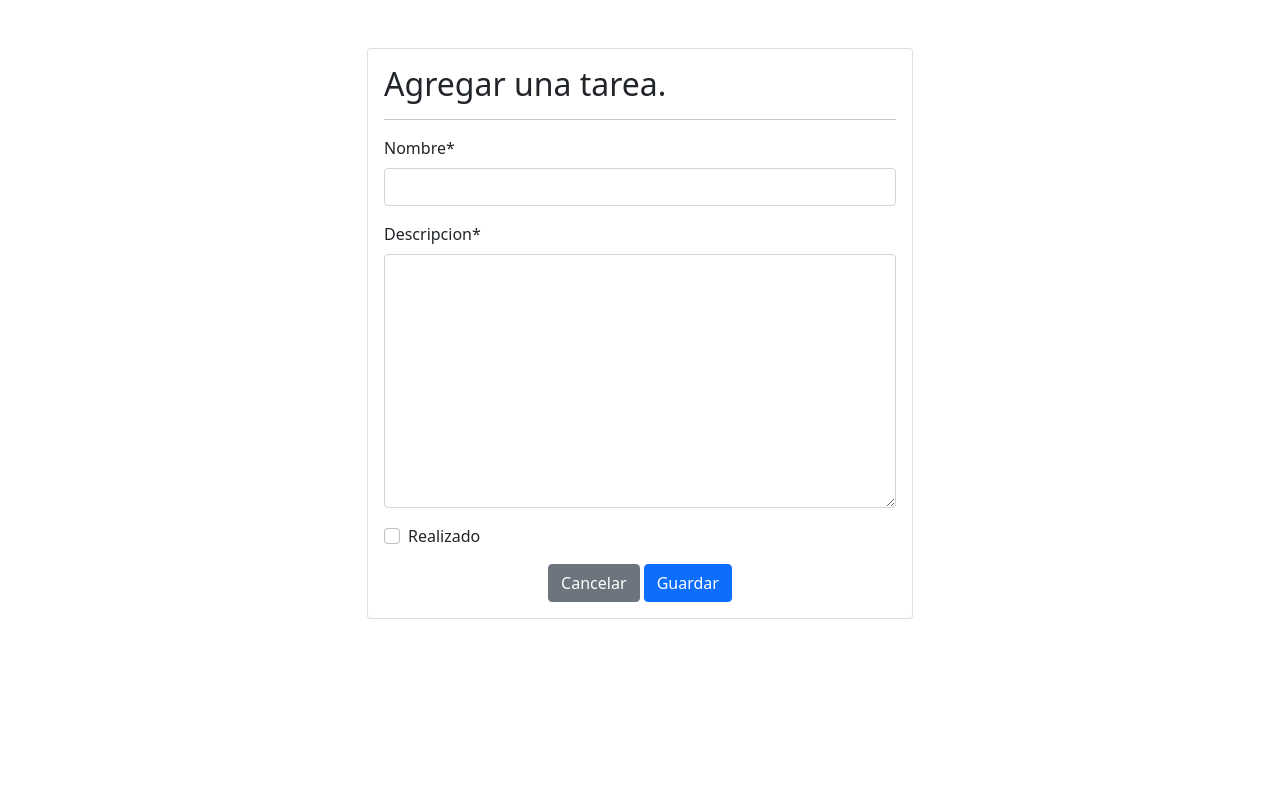
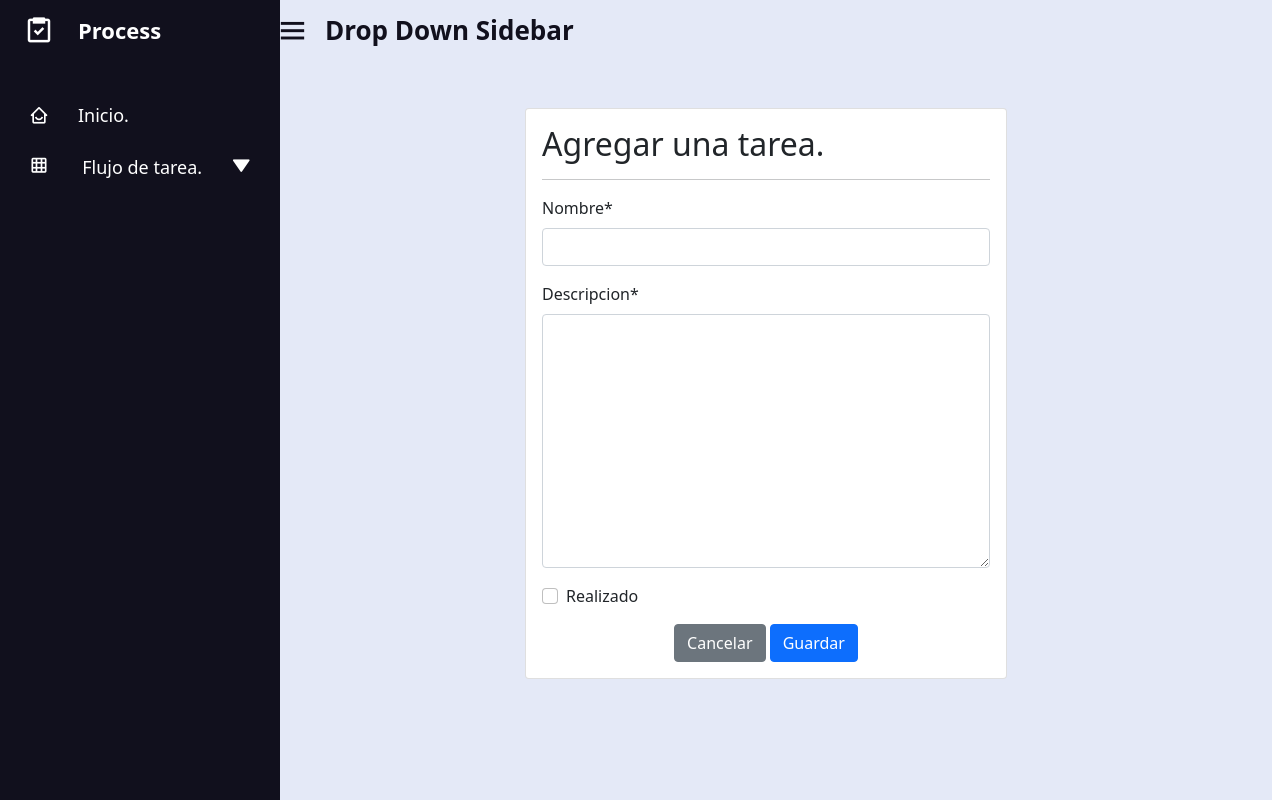
Before and after one commit to pabluwu/portafolio, a Django app: page /agregar/tarea in a window 1280 px wide. Run offline with Django 3.2, Linux system fonts and the light colour scheme; some libraries are stand-ins or nearby versions.

Commit message:
sidebars

```diff
--- a/mysite/process/static/css/main.css
+++ b/mysite/process/static/css/main.css
@@ -0,0 +1,249 @@
+*{
+    margin: 0;
+    padding: 0;
+    box-sizing: border-box;
+}
+.sidebar{
+    position: fixed;
+    top: 0;
+    left: 0;
+    height: 100%;
+    background: #11101d;
+    z-index: 100;
+    transition: all 0.5s ease;
+
+}
+
+.sidebar.close{
+    width: 78px;
+}
+
+.sidebar .logo-details{
+    height: 60px;
+    width: 100%;
+    display: flex;
+    align-items: center;
+}
+
+.sidebar .logo-details i{
+    font-size: 30px;
+    color: #fff;
+    height: 50px;
+    min-width: 78px;
+    text-align: center;
+    line-height: 50px;
+}
+
+.sidebar .logo-details .logo_name{
+    font-size: 22px;
+    color: #fff;
+    font-weight: 600;
+}
+
+.sidebar.close .logo-details .logo_name{
+    opacity: 0;
+    pointer-events: none;
+}
+
+.sidebar .nav-links{
+   height: 100%;
+   padding: 30px 0 150px 0;
+   overflow: auto;
+}
+
+.sidebar .nav-links{
+    overflow: visible;
+
+}
+
+.sidebar .nav-links::-webkit-scrollbar{
+    display: none;
+}
+
+.sidebar .nav-links li{
+    position: relative;
+    list-style: none;
+    transition: all 0.4s ease;
+    -webkit-transition: all 0.4s ease-in;
+    -moz-transition: all 0.4s ease-in;
+    -o-transition: all 0.4s ease-in;
+}
+
+.sidebar .nav-links li:hover{
+    background: #1d1b31;
+}
+
+.sidebar .nav-links li .iocn-link{
+    display: flex;
+    align-items: center;
+    justify-content: space-between;
+}
+
+.sidebar.close .nav-links li .iocn-link{
+    display: block;
+}
+
+.sidebar .nav-links li i{
+    height: 50px;
+    min-width: 78px;
+    text-align: center;
+    line-height: 50px;
+    color: #fff;
+    font-size: 20px;
+    transition: all 0.3s ease;
+    -webkit-transition: all 0.3s ease-in;
+    -moz-transition: all 0.3s ease-in;
+    -o-transition: all 0.3s ease-in;
+}
+
+.sidebar .nav-links li.showMenu i.arrow{
+    transform: rotate(-180deg);
+}
+
+.sidebar.close .nav-links i.arrow{
+    display: none;
+}
+
+.sidebar .nav-links li a{
+    display: flex;
+    align-items: center;
+    text-decoration: none;
+
+}
+
+.sidebar .nav-links li a .link_name{
+    font-size: 18px;
+    font-weight: 400;
+    color: #fff
+}
+
+.link_name_parent .link_name{
+    font-size: 18px;
+    font-weight: 400;
+    color: #fff
+}
+
+.sidebar.close .link_name_parent .link_name{
+    display: none;
+    pointer-events: none;
+
+}
+.sidebar.close .nav-links li a .link_name{
+    opacity: 0;
+    pointer-events: none;
+
+}
+
+.sidebar .nav-links li .sub-menu{
+    padding: 6px 6px 0 80px;
+    margin-top: -10px;
+    background: #1d1b31;
+    display: none;
+}
+
+.sidebar .nav-links li.showMenu .sub-menu{
+    display: block;
+}
+
+.sidebar .nav-links li .sub-menu a{
+    color: #fff;
+    font-size: 15px;
+    padding: 5px 0;
+    white-space: nowrap;
+    opacity: 0.6;
+    transition: all 0.3s ease;
+    -webkit-transition: all 0.3s ease-in;
+    -moz-transition: all 0.3s ease-in;
+    -o-transition: all 0.3s ease-in;
+}
+
+.sidebar .nav-links li .sub-menu a:hover{
+    opacity: 1;
+}
+
+.sidebar.close .nav-links li .sub-menu{
+    position: absolute;
+    left: 100%;
+    top: -10px;
+    margin-top: 0;
+    padding: 10px 20px;
+    border-radius: 0 6px 6px 0;
+    opacity: 0;
+    pointer-events: none;
+    display: block;
+    transition: 0s;
+}
+
+.sidebar.close .nav-links li:hover .sub-menu{
+    top: 0;
+    opacity: 1;
+    pointer-events: auto;
+    transition: all 0.4s ease;
+    -webkit-transition: all 0.4s ease-in;
+    -moz-transition: all 0.4s ease-in;
+    -o-transition: all 0.4s ease-in;
+}
+
+
+.sidebar .nav-links li .sub-menu .link_name{
+    display: none;
+}
+
+.sidebar.close .nav-links li .sub-menu .link_name{
+    font-size: 18px;
+    opacity: 1;
+    display: block;
+}
+
+.sidebar .nav-links li .sub-menu.blank{
+    opacity: 1;
+    pointer-events: auto;
+    padding: 3px 20px 6px 16px;
+    opacity: 0;
+    pointer-events: none;
+
+}
+
+.sidebar .nav-links li:hover .sub-menu.blank{
+    top: 50%;
+    transform: translateY(-50%);
+}
+
+.home-section{
+    position: relative;
+    background: #e4e9f7;
+    height: 100vh;
+    left: 260px;
+    width: calc(100% - 268px);
+    transition: all 0.5s ease;
+    -webkit-transition: all 0.5s ease-in;
+    -moz-transition: all 0.5s ease-in;
+    -o-transition: all 0.5s ease-in;
+
+}
+
+.sidebar.close ~ .home-section{
+    left: 78px;
+    width: calc(100% - 78px);
+}
+
+.home-section .home-content{
+    height: 60px;
+    display: flex;
+    align-items: center;
+}
+
+.home-section .home-content .bx-menu,
+.home-section .home-content .text{
+    color: #11101d;
+    font-size: 35px;
+}
+
+.home-section .home-content .bx-menu{
+    margin: 0 15px;
+}
+
+.home-section .home-content .text{
+    font-size: 26px;
+    font-weight: 600;
+}
--- /dev/null
+++ b/mysite/process/static/js/sidebar.js
@@ -0,0 +1,31 @@
+let arrow = document.querySelectorAll(".arrow");
+let linkBtn = document.querySelectorAll(".link_name_parent");
+
+for (let i = 0; i < linkBtn.length; i++) {
+    linkBtn[i].addEventListener("click", (e)=>{
+        let linkParent = e.target.parentNode.parentNode.parentElement;
+        console.log(linkParent)
+        linkParent.classList.toggle("showMenu")
+    });
+
+}
+
+/* for (let i = 0; i < arrow.length; i++) {
+    arrow[i].addEventListener("click", (e)=>{
+        let arrowParent = e.target.parentElement.parentElement;
+        arrowParent.classList.toggle("showMenu")
+    });
+
+} */
+
+let sidebar = document.querySelector(".sidebar");
+let sidebarBtn = document.querySelector(".bx-menu");
+
+
+sidebarBtn.addEventListener("click", ()=>{
+    sidebar.classList.toggle("close");
+});
+
+if ($(window).width() < 960) {
+    sidebar.classList.toggle("close");
+}
--- a/mysite/process/templates/process/base.html
+++ b/mysite/process/templates/process/base.html
@@ -7,17 +7,70 @@
     <meta http-equiv="X-UA-Compatible" content="IE=edge">
     <meta name="viewport" content="width=device-width, initial-scale=1.0">
     <link rel="stylesheet" href='{% static "css/main.css" %}'>
-    <link href="https://cdn.jsdelivr.net/npm/bootstrap@5.0.0-beta2/dist/css/bootstrap.min.css" rel="stylesheet" integrity="sha384-BmbxuPwQa2lc/FVzBcNJ7UAyJxM6wuqIj61tLrc4wSX0szH/Ev+nYRRuWlolflfl" crossorigin="anonymous">
+    <link href="https:/cdn.jsdelivr.net/npm/bootstrap@5.0.0-beta2/dist/css/bootstrap.min.css" rel="stylesheet" integrity="sha384-BmbxuPwQa2lc/FVzBcNJ7UAyJxM6wuqIj61tLrc4wSX0szH/Ev+nYRRuWlolflfl" crossorigin="anonymous">
+    <link href='https://unpkg.com/boxicons@2.0.9/css/boxicons.min.css' rel='stylesheet'>
 
     <title>Ingreso Sistema</title>
 </head>
 <body>
 
+    <div class="sidebar">
+        <div class="logo-details">
+            <i class='bx bx-task'></i>
+            <span class="logo_name">Process</span>
+        </div>
+        <ul class="nav-links">
+            <li>
+                <a href="">
+                    <i class='bx bx-home-smile' ></i>
+                    <span class="link_name">Inicio.</span>
+                </a>
+                <ul class="sub-menu blank">
+                    <li><a href="" class="link_name">Inicio.</a></li>
+                </ul>
+            </li>
+            <li>
+                <div class="iocn-link">
+                    <!-- <a href="">
+                        <i class='bx bx-grid' ></i>
+                        <span class="link_name">Flujo de tarea.</span>
+                    </a> -->
+                    <div class="link_name_parent">
+                        <i class='bx bx-grid' ></i>
+                        <span class="link_name">Flujo de tarea.</span>
+                    </div>
 
 
+
+                    <i class='bx bxs-down-arrow arrow' ></i>
+                </div>
+                <ul class="sub-menu">
+                    <li><a href="" class="link_name">Flujo de tareas.</a></li>
+                    <li><a href="">Agregar Flujo</a></li>
+                    <li><a href="">Listar Flujos</a></li>
+                    <li><a href="">Modificar Flujos</a></li>
+                </ul>
+            </li>
+        </ul>
+
+    </div>
+    <section class="home-section">
+        <div class="home-content">
+            <i class='bx bx-menu' ></i>
+            <span class="text">Drop Down Sidebar</span>
+        </div>
         {% block content %}
         {% endblock %}
+    </section>
+
+
+
 
 </body>
+<script
+  src="https://code.jquery.com/jquery-3.6.0.js"
+  integrity="sha256-H+K7U5CnXl1h5ywQfKtSj8PCmoN9aaq30gDh27Xc0jk="
+  crossorigin="anonymous"></script>
 <script src="https://cdn.jsdelivr.net/npm/bootstrap@5.0.0-beta2/dist/js/bootstrap.bundle.min.js" integrity="sha384-b5kHyXgcpbZJO/tY9Ul7kGkf1S0CWuKcCD38l8YkeH8z8QjE0GmW1gYU5S9FOnJ0" crossorigin="anonymous"></script>
+<script src='{% static "js/sidebar.js"%}'></script>
 </html>
--- /dev/null
+++ b/mysite/requirements.txt
@@ -0,0 +1,3 @@
+Django~=3.2.7
+django-crispy-forms
+crispy-bootstrap5
```
Also changed, not shown: mysite/db.sqlite3.
